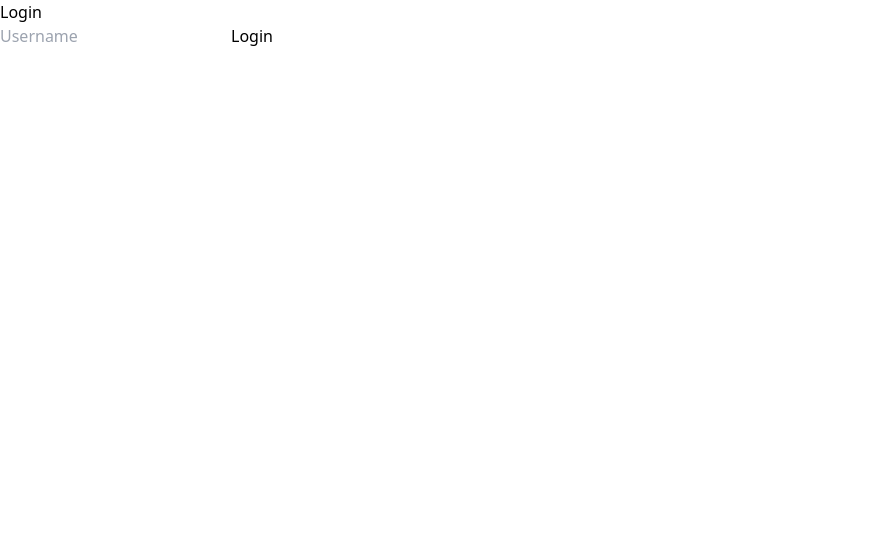
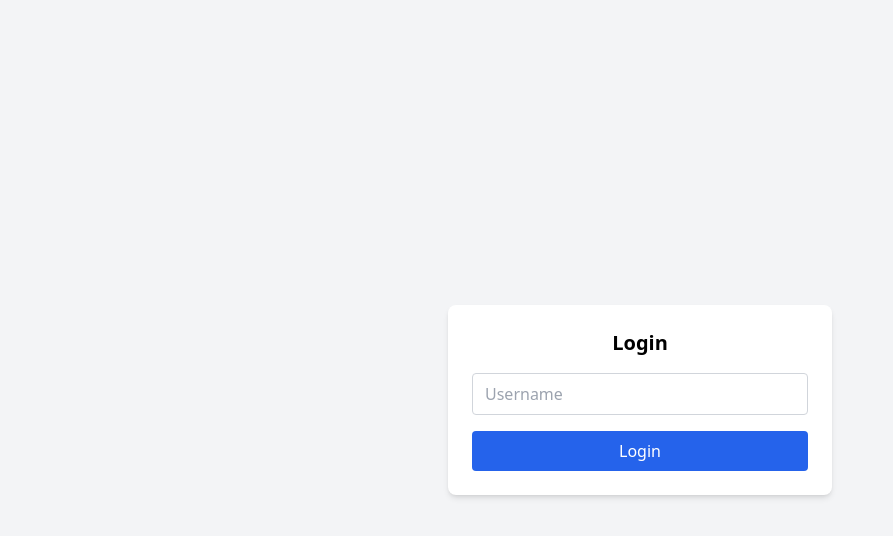
Before and after one commit to GabrielDP97/job-tracker-kanban, a React (Vite) app: page /login in a window 1280 px wide. Shown: the top 536 px of the page, without its empty margins (0-893 px from the left). Built offline with nearby package versions, Linux system fonts and the light colour scheme.

Commit message:
style: apply tailwind styles to login page

```diff
--- a/src/pages/LoginPage.tsx
+++ b/src/pages/LoginPage.tsx
@@ -14,16 +14,20 @@ function LoginPage() {
   };
 
   return (
-    <div>
-      <h2>Login</h2>
+      <div className="min-h-screen flex items-center justify-center bg-gray-100">
+        <div className="bg-white p-6 rounded-lg shadow-md w-full max-w-sm">
+        <h2 className="text-xl font-semibold mb-4 text-center">Login</h2>
 
-      <input
-        placeholder="Username"
-        value={username}
-        onChange={(e) => setUsername(e.target.value)}
-      />
+        <input
+          className="w-full border border-gray-300 rounded px-3 py-2 mb-4 focus:outline-none focus:ring-2 focus:ring-blue-500"
+          placeholder="Username"
+          value={username}
+          onChange={(e) => setUsername(e.target.value)}/>
 
-      <button onClick={handleLogin}>Login</button>
+        <button
+          onClick={handleLogin} className="w-full bg-blue-600 text-white py-2 rounded hover:bg-blue-700 transition">Login
+        </button>
+      </div>
     </div>
   );
 }
```
